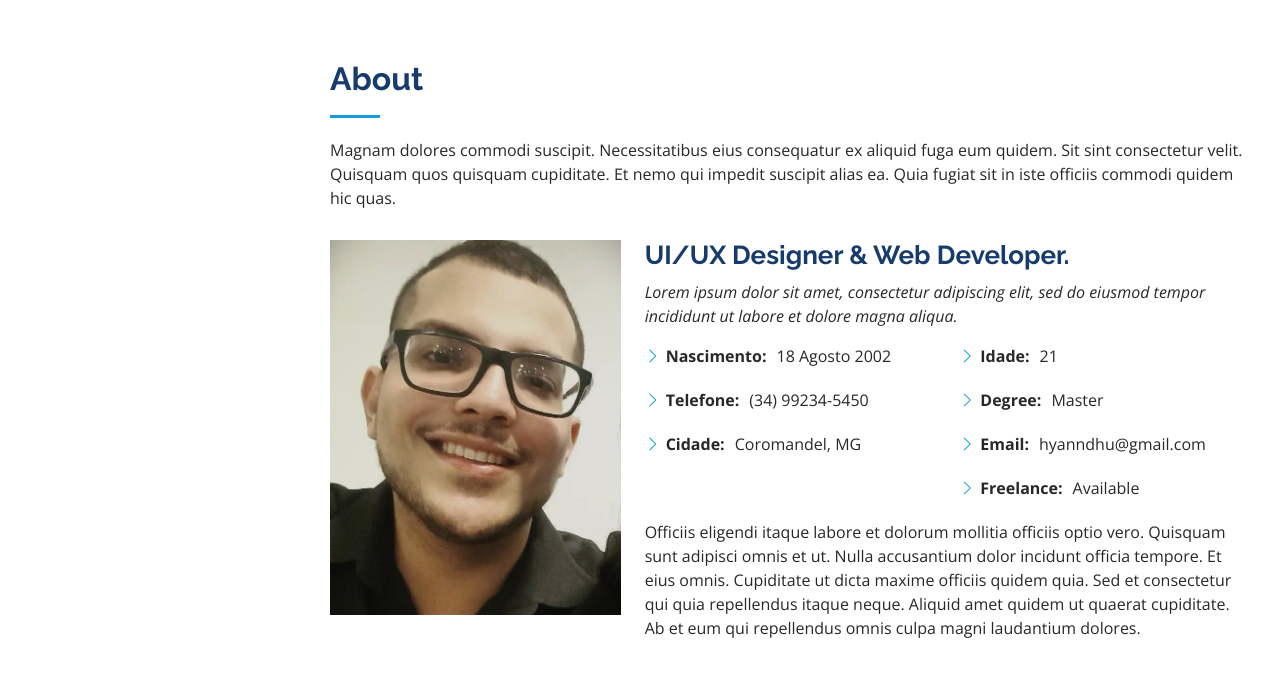
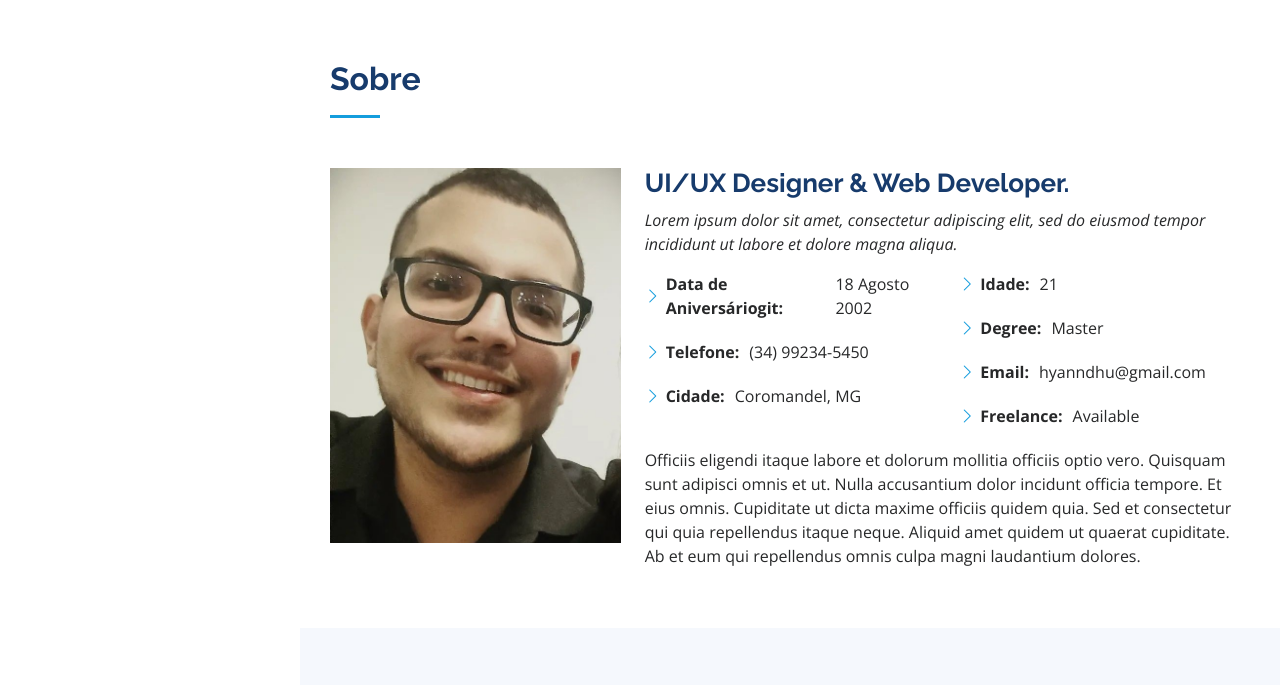
Before and after one commit to hyanndhu/portfolio, a plain HTML site: page index.html in a window 1280 px wide. Shown: the part 800-1485 px from the top of the page. Drawn offline with nearby package versions, Linux system fonts and the light colour scheme.

Commit message:
Correção de número de telefone

```diff
--- a/index.html
+++ b/index.html
@@ -84,8 +84,7 @@
       <div class="container">
 
         <div class="section-title">
-          <h2>About</h2>
-          <p>Magnam dolores commodi suscipit. Necessitatibus eius consequatur ex aliquid fuga eum quidem. Sit sint consectetur velit. Quisquam quos quisquam cupiditate. Et nemo qui impedit suscipit alias ea. Quia fugiat sit in iste officiis commodi quidem hic quas.</p>
+          <h2>Sobre</h2>
         </div>
 
         <div class="row">
@@ -101,7 +100,7 @@
             <div class="row">
               <div class="col-lg-6">
                 <ul>
-                  <li><i class="bi bi-chevron-right"></i> <strong>Nascimento:</strong> <span>18 Agosto 2002</span></li>
+                  <li><i class="bi bi-chevron-right"></i> <strong>Data de Aniversáriogit:</strong> <span>18 Agosto 2002</span></li>
                   <li><i class="bi bi-chevron-right"></i> <strong>Telefone:</strong> <span>(34) 99234-5450</span></li>
                   <li><i class="bi bi-chevron-right"></i> <strong>Cidade:</strong> <span>Coromandel, MG</span></li>
                 </ul>
@@ -442,7 +441,7 @@
               <div class="phone">
                 <i class="bi bi-phone"></i>
                 <h4>Call:</h4>
-                <p>+1 5589 55488 55s</p>
+                <p>(34) 99234-5450</p>
               </div>
 
               <iframe src="https://www.google.com/maps/embed?pb=!1m18!1m12!1m3!1d3783.8100403859034!2d-47.204293910295085!3d-18.492261749329096!2m3!1f0!2f0!3f0!3m2!1i1024!2i768!4f13.1!3m3!1m2!1s0x94af418d1cba8f07%3A0x9630a19d62835658!2sR.%20Antonio%20de%20Moura%20Ramos%20-%20Piteiras%2C%20Coromandel%20-%20MG%2C%2038550-000!5e0!3m2!1spt-BR!2sbr!4v1709163049448!5m2!1spt-BR!2sbr" frameborder="0" style="border:0; width: 100%; height: 290px;" allowfullscreen></iframe>
```
